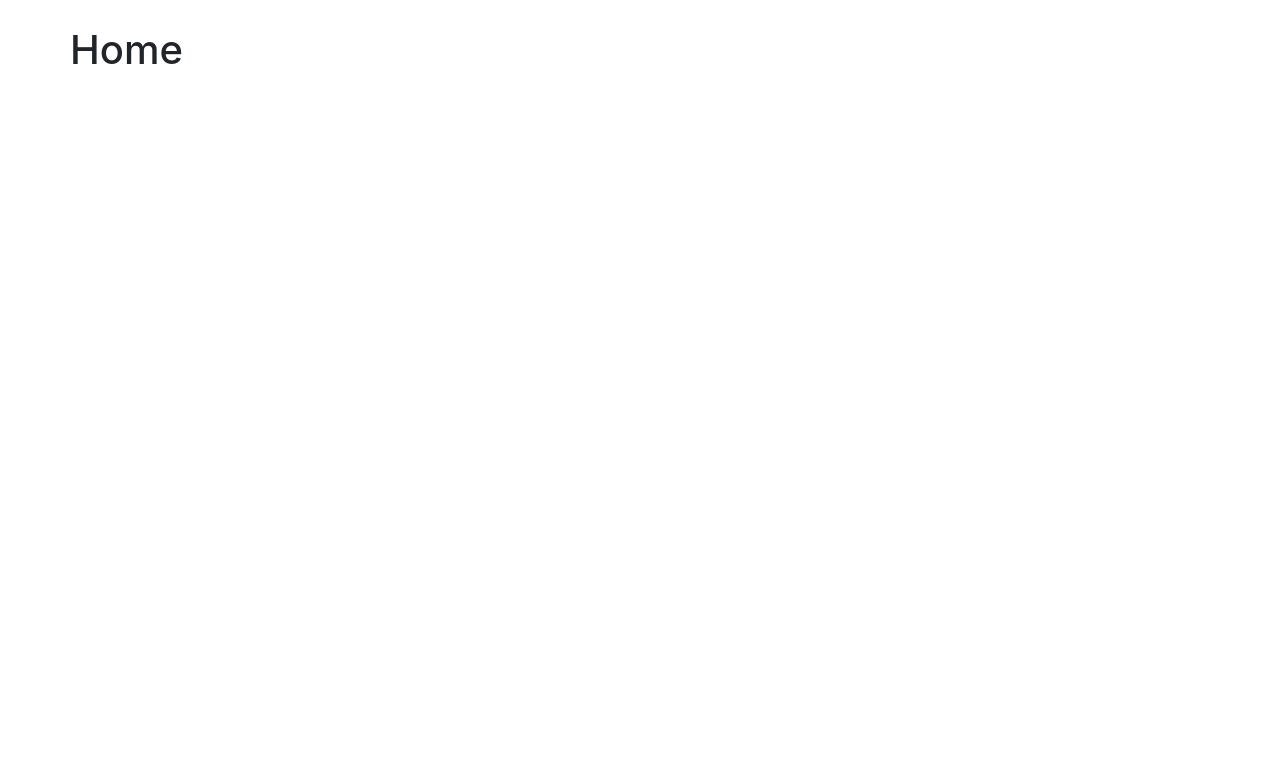
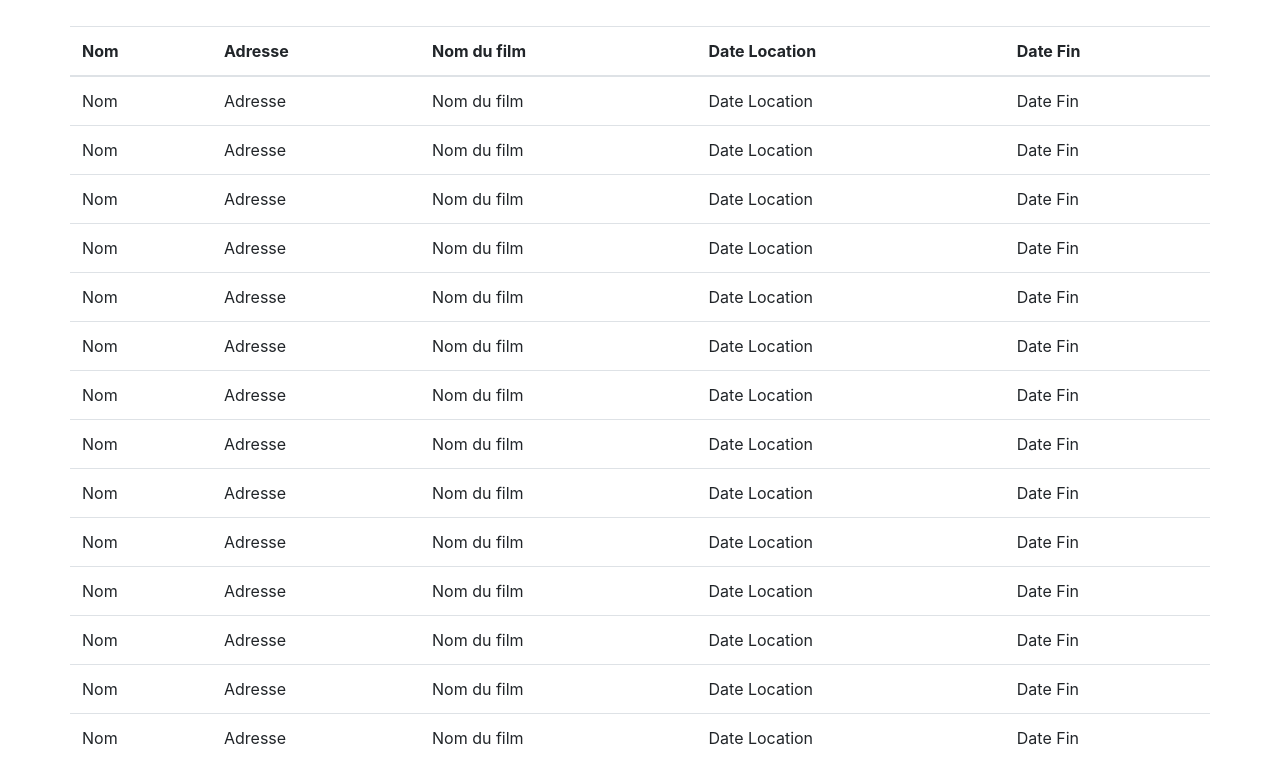
Before and after one commit to Alexandre78R/LocationDVD, a React (Create React App) app in the folder frontend/: page / in a window 1280 px wide. Shown: the top 784 px of the page. Built offline with nearby package versions, Linux system fonts and the light colour scheme.

Commit message:
Ajout du tableau des dvds

```diff
--- a/frontend/src/Composants/Screen/Home.js
+++ b/frontend/src/Composants/Screen/Home.js
@@ -2,6 +2,7 @@ import React from 'react';
 import {
   Container,
   Row,
+  Table,
 } from 'reactstrap';
 
 class Home extends React.Component {
@@ -11,7 +12,116 @@ class Home extends React.Component {
         <div>
           <Container className="page">
             <Row>
-              <h1>Home</h1>
+            <Table>
+                <thead>
+                <tr>
+                    <th>Nom</th>
+                    <th>Adresse</th>
+                    <th>Nom du film</th>
+                    <th>Date Location</th>
+                    <th>Date Fin</th>
+                </tr>
+                </thead>
+                <tbody>
+                    <tr>
+                        <td>Nom</td>
+                        <td>Adresse</td>
+                        <td>Nom du film</td>
+                        <td>Date Location</td>
+                        <td>Date Fin</td>
+                    </tr>
+                    <tr>
+                        <td>Nom</td>
+                        <td>Adresse</td>
+                        <td>Nom du film</td>
+                        <td>Date Location</td>
+                        <td>Date Fin</td>
+                    </tr>
+                    <tr>
+                        <td>Nom</td>
+                        <td>Adresse</td>
+                        <td>Nom du film</td>
+                        <td>Date Location</td>
+                        <td>Date Fin</td>
+                    </tr>
+                    <tr>
+                        <td>Nom</td>
+                        <td>Adresse</td>
+                        <td>Nom du film</td>
+                        <td>Date Location</td>
+                        <td>Date Fin</td>
+                    </tr>
+                    <tr>
+                        <td>Nom</td>
+                        <td>Adresse</td>
+                        <td>Nom du film</td>
+                        <td>Date Location</td>
+                        <td>Date Fin</td>
+                    </tr>
+                    <tr>
+                        <td>Nom</td>
+                        <td>Adresse</td>
+                        <td>Nom du film</td>
+                        <td>Date Location</td>
+                        <td>Date Fin</td>
+                    </tr>
+                    <tr>
+                        <td>Nom</td>
+                        <td>Adresse</td>
+                        <td>Nom du film</td>
+                        <td>Date Location</td>
+                        <td>Date Fin</td>
+                    </tr>
+                    <tr>
+                        <td>Nom</td>
+                        <td>Adresse</td>
+                        <td>Nom du film</td>
+                        <td>Date Location</td>
+                        <td>Date Fin</td>
+                    </tr>                    <tr>
+                        <td>Nom</td>
+                        <td>Adresse</td>
+                        <td>Nom du film</td>
+                        <td>Date Location</td>
+                        <td>Date Fin</td>
+                    </tr>
+                    <tr>
+                        <td>Nom</td>
+                        <td>Adresse</td>
+                        <td>Nom du film</td>
+                        <td>Date Location</td>
+                        <td>Date Fin</td>
+                    </tr>
+                    <tr>
+                        <td>Nom</td>
+                        <td>Adresse</td>
+                        <td>Nom du film</td>
+                        <td>Date Location</td>
+                        <td>Date Fin</td>
+                    </tr>
+                    <tr>
+                        <td>Nom</td>
+                        <td>Adresse</td>
+                        <td>Nom du film</td>
+                        <td>Date Location</td>
+                        <td>Date Fin</td>
+                    </tr>
+                    <tr>
+                        <td>Nom</td>
+                        <td>Adresse</td>
+                        <td>Nom du film</td>
+                        <td>Date Location</td>
+                        <td>Date Fin</td>
+                    </tr>
+                    <tr>
+                        <td>Nom</td>
+                        <td>Adresse</td>
+                        <td>Nom du film</td>
+                        <td>Date Location</td>
+                        <td>Date Fin</td>
+                    </tr>
+                </tbody>
+              </Table>
             </Row>
           </Container>
         </div>
```
